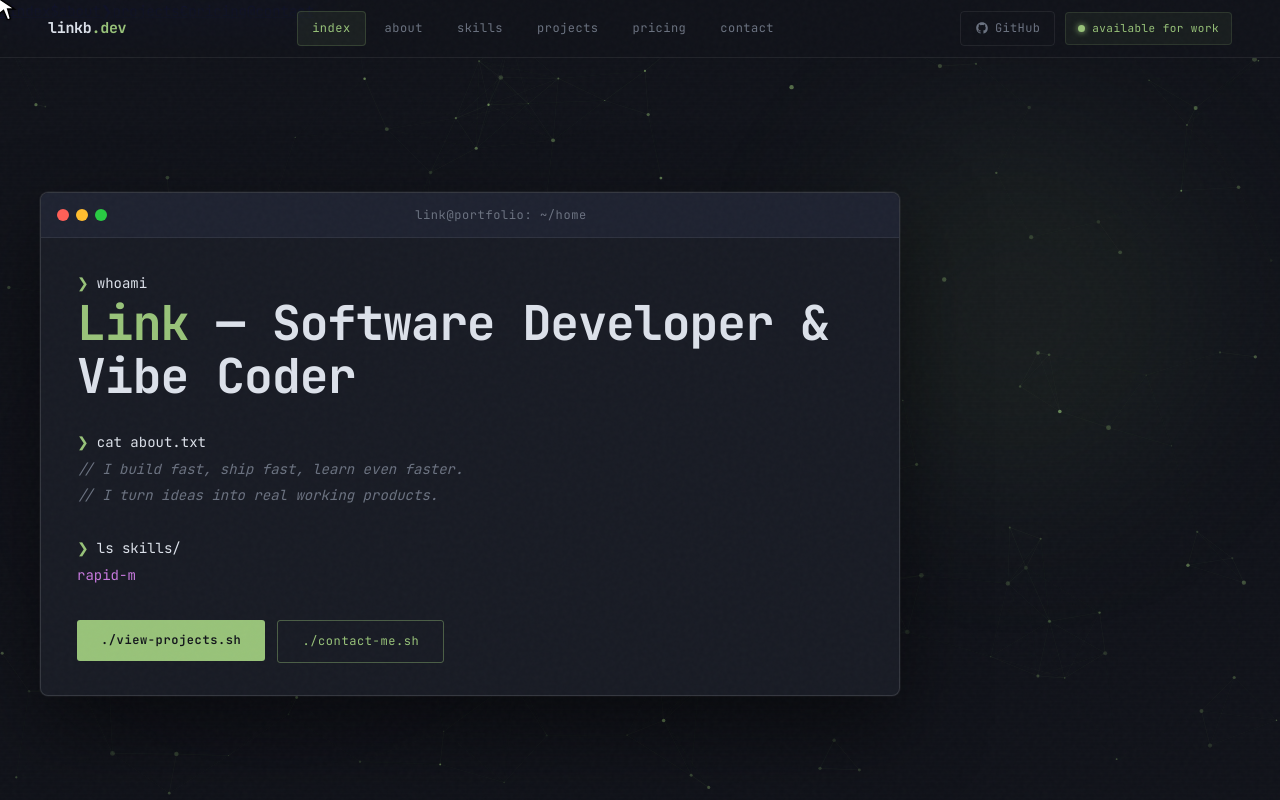
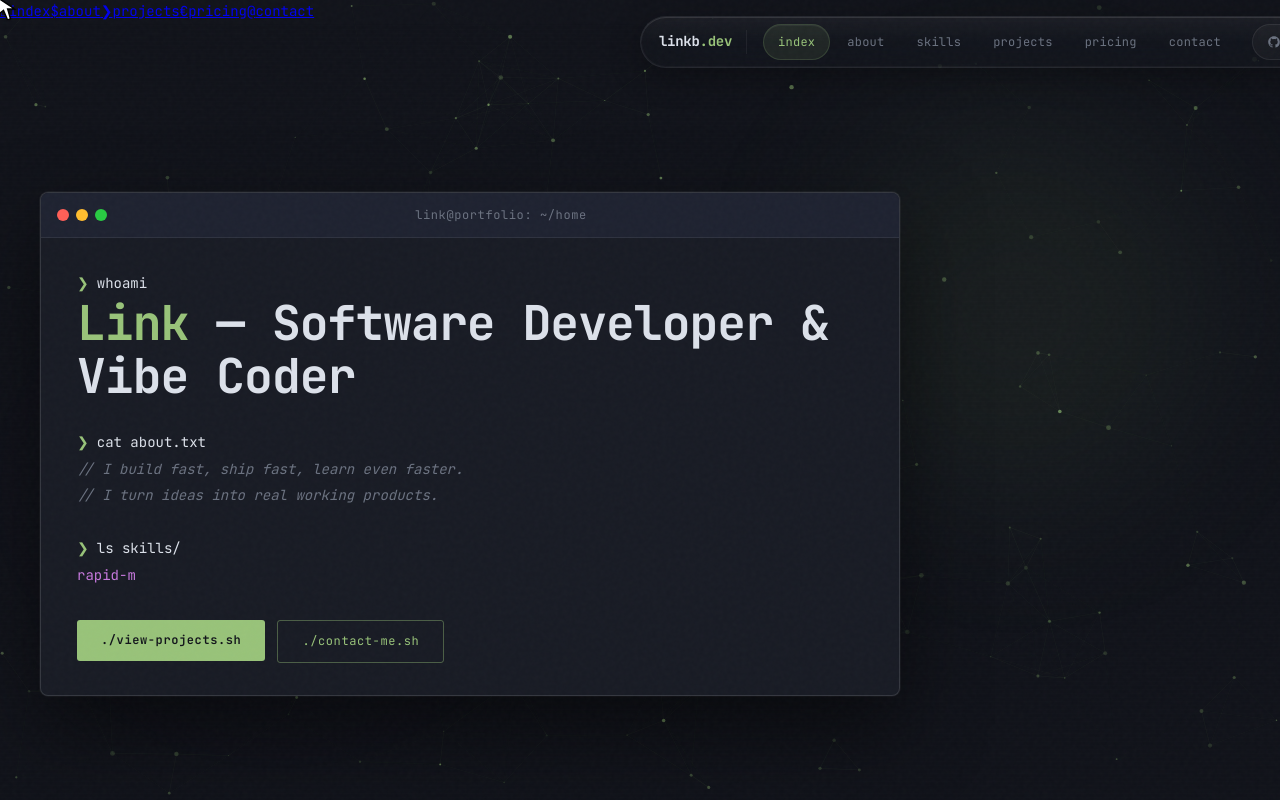
Before and after one commit to savewinkie/portfolio, a Next.js app: page / in a window 1280 px wide. Shown: the top 800 px of the page. Built offline with nearby package versions, Linux system fonts and the light colour scheme.

Commit message:
liquid glass navbar

```diff
--- a/app/globals.css
+++ b/app/globals.css
@@ -231,27 +231,48 @@ body::after {
 /* ── Navbar ── */
 .navbar {
   position: fixed;
+  top: 16px;
+  left: 50%;
+  transform: translateX(-50%);
+  z-index: 100;
+  background: rgba(20, 22, 28, 0.55);
+  backdrop-filter: blur(24px) saturate(180%);
+  -webkit-backdrop-filter: blur(24px) saturate(180%);
+  border: 1px solid rgba(255, 255, 255, 0.08);
+  border-radius: 100px;
+  display: flex;
+  align-items: center;
+  justify-content: space-between;
+  padding: 6px 6px 6px 18px;
+  height: 52px;
+  gap: 16px;
+  box-shadow:
+    0 8px 32px rgba(0, 0, 0, 0.3),
+    inset 0 1px 0 rgba(255, 255, 255, 0.08),
+    inset 0 0 0 1px rgba(255, 255, 255, 0.03);
+}
+
+.navbar::before {
+  content: '';
+  position: absolute;
   top: 0; left: 0; right: 0;
-  z-index: 100;
-  background: rgba(17, 19, 26, 0.85);
-  backdrop-filter: blur(16px);
-  -webkit-backdrop-filter: blur(16px);
-  border-bottom: 1px solid var(--border);
-  display: flex;
-  align-items: center;
-  justify-content: space-between;
-  padding: 0 48px;
-  height: 58px;
-  gap: 32px;
+  height: 50%;
+  border-radius: 100px 100px 0 0;
+  background: linear-gradient(to bottom, rgba(255, 255, 255, 0.04), transparent);
+  pointer-events: none;
 }
 
 .nav-logo {
   color: var(--fg-bright);
-  font-size: 15px;
+  font-size: 14px;
   font-weight: 700;
   text-decoration: none;
   letter-spacing: -0.02em;
   flex-shrink: 0;
+  padding-right: 14px;
+  border-right: 1px solid rgba(255, 255, 255, 0.06);
+  position: relative;
+  z-index: 1;
 }
 
 .nav-logo span { color: var(--green); }
@@ -259,41 +280,44 @@ body::after {
 .nav-tabs {
   display: flex;
   align-items: center;
-  gap: 4px;
-  flex: 1;
-  justify-content: center;
+  gap: 2px;
+  position: relative;
+  z-index: 1;
 }
 
 .nav-tab {
   font-size: 12px;
-  padding: 6px 14px;
-  border-radius: 4px;
+  padding: 7px 14px;
+  border-radius: 100px;
   display: flex;
   align-items: center;
   color: var(--fg-dim);
   text-decoration: none;
-  transition: all 0.2s;
-  letter-spacing: 0.04em;
+  transition: all 0.25s cubic-bezier(0.4, 0, 0.2, 1);
+  letter-spacing: 0.02em;
   border: 1px solid transparent;
+  position: relative;
 }
 
 .nav-tab:hover {
   color: var(--fg-bright);
-  background: var(--bg-3);
-  border-color: var(--border);
+  background: rgba(255, 255, 255, 0.06);
 }
 
 .nav-tab.active {
   color: var(--green);
-  background: rgba(152, 195, 121, 0.08);
-  border-color: rgba(152, 195, 121, 0.2);
+  background: rgba(152, 195, 121, 0.1);
+  border-color: rgba(152, 195, 121, 0.18);
+  box-shadow: inset 0 1px 0 rgba(255, 255, 255, 0.05);
 }
 
 .nav-right {
   display: flex;
   align-items: center;
-  gap: 10px;
+  gap: 6px;
   flex-shrink: 0;
+  position: relative;
+  z-index: 1;
 }
 
 .nav-github {
@@ -303,34 +327,37 @@ body::after {
   font-size: 12px;
   color: var(--fg-dim);
   text-decoration: none;
-  padding: 6px 14px;
-  border-radius: 4px;
-  border: 1px solid var(--border);
-  transition: all 0.2s;
-  letter-spacing: 0.03em;
+  padding: 7px 14px;
+  border-radius: 100px;
+  border: 1px solid rgba(255, 255, 255, 0.08);
+  background: rgba(255, 255, 255, 0.03);
+  transition: all 0.25s cubic-bezier(0.4, 0, 0.2, 1);
+  letter-spacing: 0.02em;
+  backdrop-filter: blur(8px);
 }
 
 .nav-github:hover {
   color: var(--fg-bright);
-  border-color: var(--border-2);
-  background: var(--bg-3);
+  border-color: rgba(255, 255, 255, 0.15);
+  background: rgba(255, 255, 255, 0.07);
 }
 
 .nav-status-wrap {
   display: flex;
   align-items: center;
   gap: 7px;
-  padding: 6px 12px;
-  border-radius: 4px;
-  background: rgba(152, 195, 121, 0.06);
-  border: 1px solid rgba(152, 195, 121, 0.15);
+  padding: 7px 14px;
+  border-radius: 100px;
+  background: rgba(152, 195, 121, 0.1);
+  border: 1px solid rgba(152, 195, 121, 0.18);
+  box-shadow: inset 0 1px 0 rgba(255, 255, 255, 0.05);
 }
 
 .nav-dot {
-  width: 7px; height: 7px;
+  width: 6px; height: 6px;
   border-radius: 50%;
   background: var(--green);
-  box-shadow: 0 0 6px var(--green);
+  box-shadow: 0 0 8px var(--green);
   animation: blink 2s ease-in-out infinite;
   flex-shrink: 0;
 }
@@ -340,8 +367,9 @@ body::after {
 .nav-status {
   font-size: 11px;
   color: var(--green);
-  letter-spacing: 0.04em;
+  letter-spacing: 0.02em;
   white-space: nowrap;
+  font-weight: 500;
 }
 
 /* ── Hero ── */
@@ -2533,7 +2561,7 @@ section { padding: 100px 40px; position: relative; }
   section { padding: 60px 20px; }
 
   /* Navbar */
-  .navbar { padding: 0 20px; gap: 0; justify-content: space-between; }
+  .navbar { padding: 6px 6px 6px 14px; gap: 8px; left: 16px; right: 16px; transform: none; }
   .nav-tabs { display: none; }
   .nav-status-wrap { display: none; }
   .nav-github { padding: 5px 10px; font-size: 11px; }
@@ -2582,7 +2610,7 @@ section { padding: 100px 40px; position: relative; }
 
 @media (max-width: 600px) {
   /* Navbar */
-  .navbar { height: 52px; }
+  .navbar { height: 48px; top: 12px; }
 
   /* Hero terminal */
   .terminal-titlebar { padding: 10px 14px; }
```
